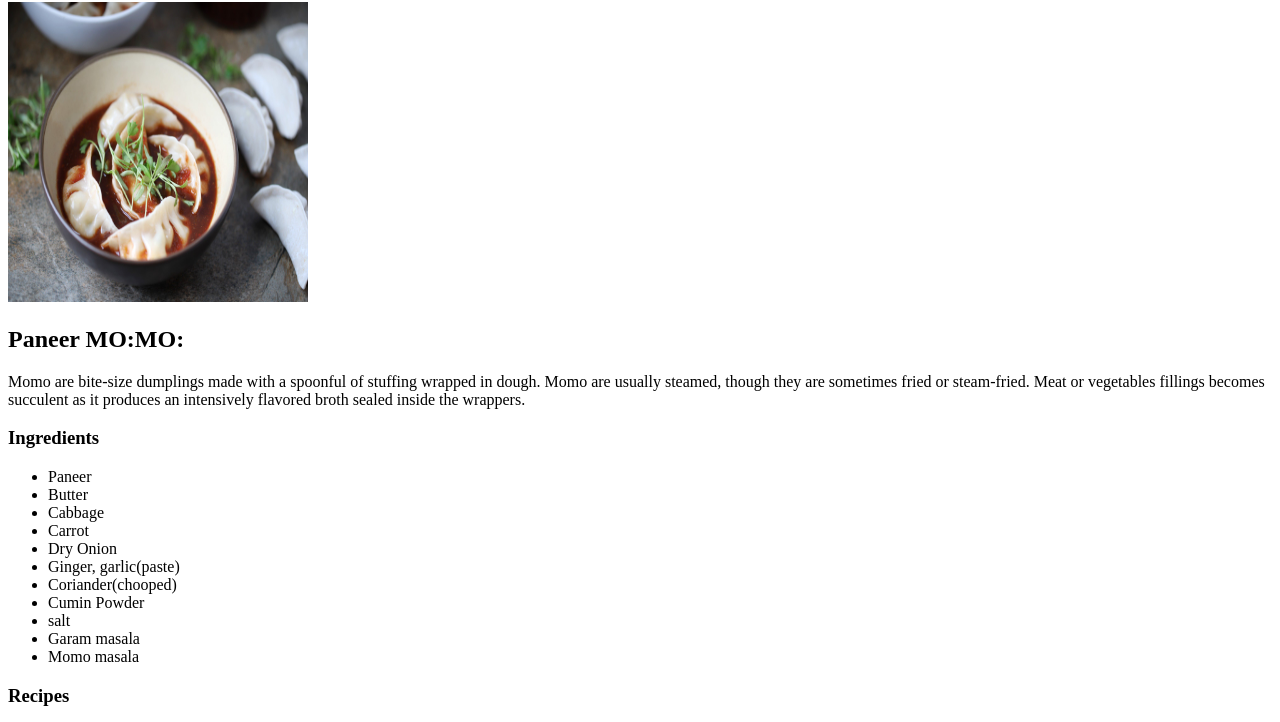
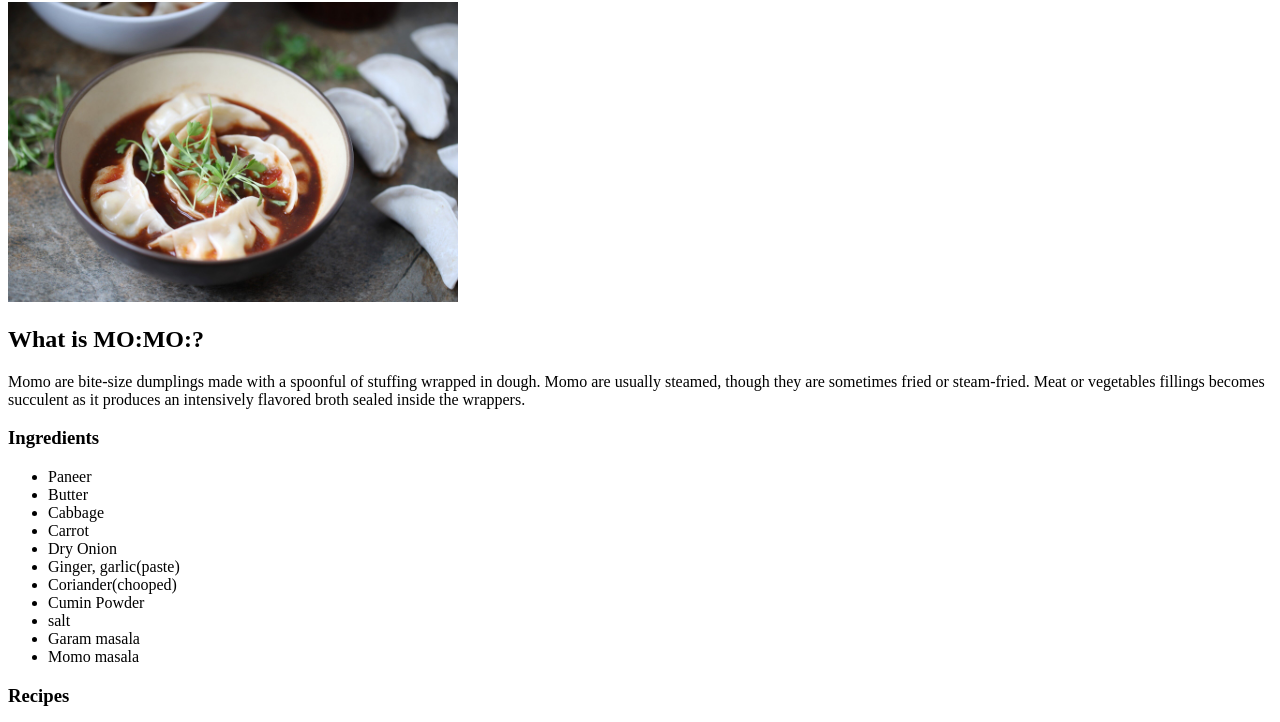
Before and after one commit to abhay-bc/odin-recipes, a plain HTML site: page recipes/recipes.html in a window 1280 px wide. Shown: the part 78-800 px from the top of the page. Drawn offline with Linux system fonts and the light colour scheme.

Commit message:
width to 450px, height auto and txt below img

```diff
--- a/recipes/recipes.html
+++ b/recipes/recipes.html
@@ -6,8 +6,8 @@
 </head>
 <body>
     <h1>Odin Recipes - Paneer MO:Mo:</h1>
-    <img src="paneerMoMo.jpg" style='width:300px;height:300px;' alt="paneer MO:MO: served in a beautiful bowl">
-<h2>Paneer MO:MO:</h2>
+    <img src="paneerMoMo.jpg" style='width:450px;height:auto;' alt="paneer MO:MO: served in a beautiful bowl">
+<h2>What is MO:MO:?</h2>
 <p>Momo are bite-size dumplings made with a spoonful of stuffing wrapped in dough. Momo are usually steamed, though they are sometimes fried or steam-fried. Meat or vegetables fillings becomes succulent as it produces an intensively flavored broth sealed inside the wrappers.</p>
 
 <h3>Ingredients</h3>
```
